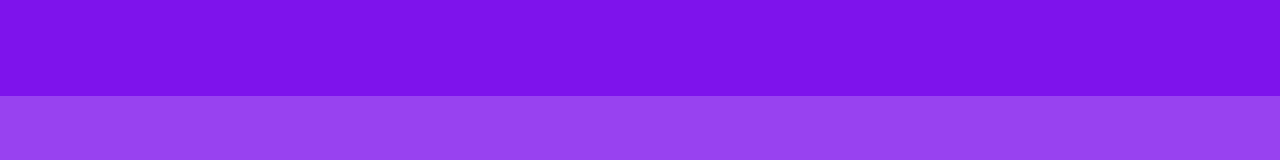
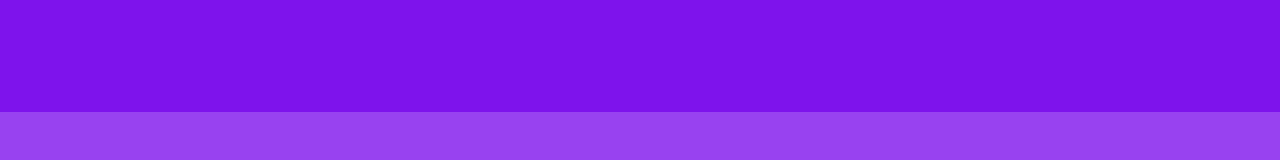
Before and after one commit to KoizumiChan/Portfolio-Site, a plain HTML site: page index.html in a window 1280 px wide. Drawn offline with Linux system fonts and the light colour scheme.

Commit message:
Second Commit!

```diff
--- a/index.html
+++ b/index.html
@@ -4,7 +4,7 @@
     <meta charset="UTF-8">
     <meta name="viewport" content="width=device-width, initial-scale=1.0">
     <link rel="stylesheet" href="main.css">
-    <title>Koi Broadway</title>
+    <title>Koi Broadways</title>
 </head>
 <body class="main">
     <nav>
--- a/main.css
+++ b/main.css
@@ -6,5 +6,5 @@
 }
 .navbar{
     background-color:#7E13EC;
-    height:6rem;
+    height:7rem;
 }
```
